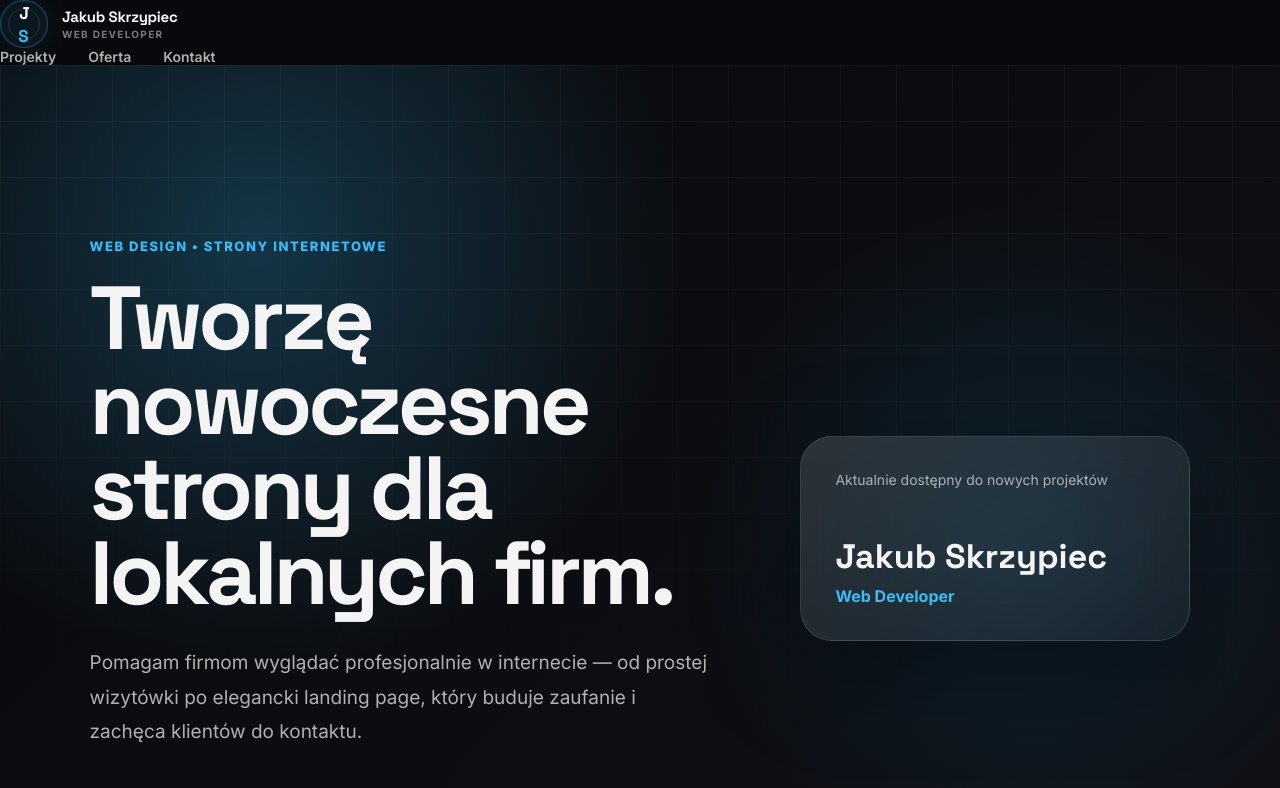
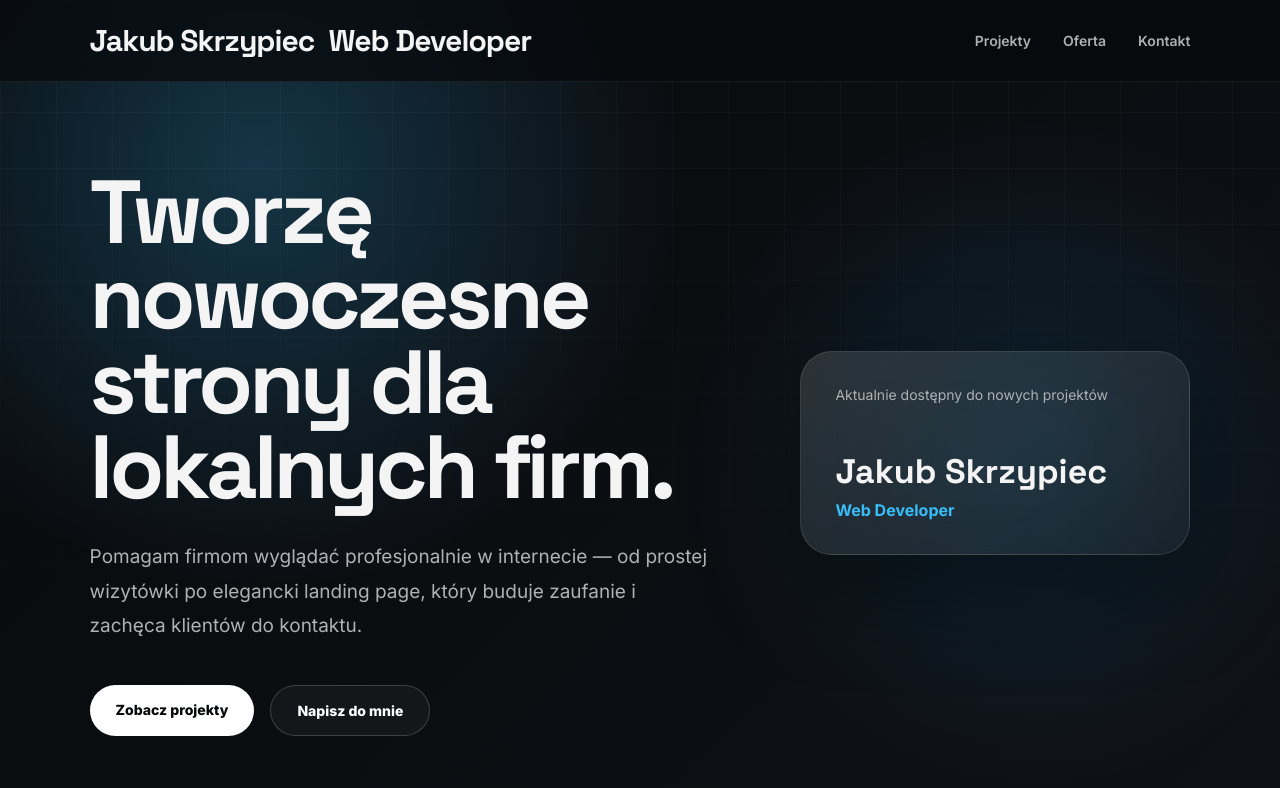
Before and after one commit to jakubskrzypiec/portfolio, a plain HTML site: page index.html in a window 1280 px wide. Shown: the top 788 px of the page. Drawn offline with Linux system fonts and the light colour scheme.

Commit message:
Update index.html

```diff
--- a/index.html
+++ b/index.html
@@ -15,15 +15,11 @@
 
 <body>
 
-<a href="index.html" class="logo">
-  <span class="logo-symbol">
-    <span>J</span><span>S</span>
-  </span>
-  <span class="logo-name">
-    Jakub Skrzypiec
-    <small>Web Developer</small>
-  </span>
-</a>
+<header class="header">
+  <a href="index.html" class="logo">
+    <span class="logo-main">Jakub Skrzypiec</span>
+    <span class="logo-sub">Web Developer</span>
+  </a>
 
   <nav class="nav">
     <a href="#projekty">Projekty</a>
@@ -36,8 +32,6 @@
   <div class="hero-bg"></div>
 
   <div class="hero-content">
-    <span class="eyebrow">Web Design • Strony internetowe</span>
-
     <h1>Tworzę nowoczesne strony dla lokalnych firm.</h1>
 
     <p>
```
